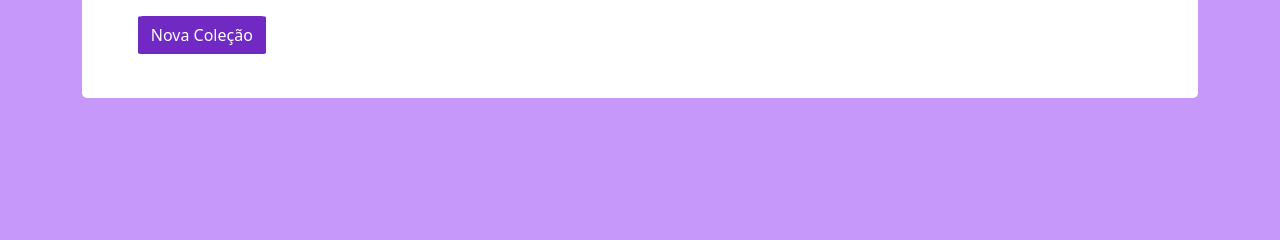
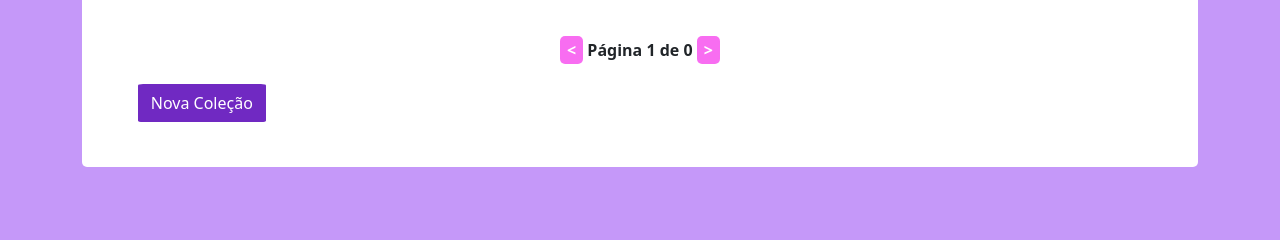
Before and after one commit to laribalera/manga_coll_new, a Flask app: page / in a window 1280 px wide. Shown: the part 534-774 px from the top of the page. Run offline with Flask 3, Linux system fonts and the light colour scheme; data that the repository does not hold is empty; parts of the project's set-up code (start-up, migrations or seed data) failed here and were passed over; some web fonts are replaced.

Commit message:
novas coisas chegaram yayy

```diff
--- a/app.py
+++ b/app.py
@@ -1,4 +1,4 @@
-from flask import Flask, render_template, request, jsonify, send_file, redirect, url_for, flash
+from flask import Flask, render_template, request, jsonify, redirect, url_for, flash
 from werkzeug.utils import secure_filename
 from pymongo import MongoClient
 from bson import ObjectId
@@ -177,9 +177,9 @@ def delete_vol(id):
     try:
         result = collection_volumes.delete_one({'_id': ObjectId(id)})
         if result.deleted_count == 1:
-            return jsonify({'message': 'Arquivo deletado com sucesso'}), 200
+            return jsonify({'message': 'Volume deletado com sucesso'}), 200
         else:
-            return jsonify({'message': 'Arquivo não encontrado'}), 404
+            return jsonify({'message': 'Volume não encontrado'}), 404
     except Exception as e:
         return jsonify({'message': str(e)}), 500
 
@@ -187,11 +187,22 @@ def delete_vol(id):
 @app.route('/delete_col/<id>', methods=['DELETE'])
 def delete_col(id):
     try:
+        col = collection_titles.find_one({'_id': ObjectId(id)})
+        if not col:
+            return jsonify({'message': 'Coleção não encontrada'}), 404
+
+        # delete dos volumes da coleção para otimizar
+        delete_result = collection_volumes.delete_many({'titulo': col['titulo']})
+
+        # delete da coleção
         result = collection_titles.delete_one({'_id': ObjectId(id)})
         if result.deleted_count == 1:
-            return jsonify({'message': 'Arquivo deletado com sucesso'}), 200
+            return jsonify({
+                'message': 'Coleção e volumes deletados com sucesso',
+                'volumes_deletados': delete_result.deleted_count
+            }), 200
         else:
-            return jsonify({'message': 'Arquivo não encontrado'}), 404
+            return jsonify({'message': 'Erro ao deletar a coleção'}), 500
     except Exception as e:
         return jsonify({'message': str(e)}), 500
 
--- a/templates/new_index.html
+++ b/templates/new_index.html
@@ -88,7 +88,7 @@
                 </div>
             </div>
 
-            <table class="table table-resumo mt-5">
+            <table class="table table-resumo mt-5" id="table-col">
                 <thead>
                     <tr>
                         <th scope="col">#</th>
@@ -131,11 +131,18 @@
 
             <input type="hidden" id="titulo_manga" name="titulo_manga" value="">
 
+            <div class="div-pag" id="pag">
+                <div class="pag-btn-group">
+                    <button id="back">&#60;</button>
+                    <span id="pagina"></span>
+                    <button id="next">&#62;</button>
+                </div>
+            </div>
 
             <button type="button" class="btn btn-all" data-bs-toggle="modal" data-bs-target="#exampleModal">
                 Nova Coleção
             </button>
-
+        </div>
         <div class="modal fade" id="detailsModal">
             <div class="modal-dialog modal-lg">
                 <div class="modal-content">
@@ -224,8 +231,63 @@
         </div><!--fim modal cadastro-->
 
         <script>
+            const lines = 10;
+            let current = 1;
+
+            const table = document.getElementById('table-col');
+            const pag = document.getElementById('pag');
+            const back = document.getElementById('back');
+            const next = document.getElementById('next');
+            const pageSpan = document.getElementById('pagina');
+
+            function loadData() {
+                const linhas = table.rows;
+                const allLines = linhas.length - 1;
+                const totalPages = Math.ceil(allLines / lines);
+
+                // Esconde todas as linhas
+                for (let i = 1; i < linhas.length; i++) {
+                    linhas[i].style.display = 'none';
+                }
+
+                const ini = (current - 1) * lines + 1;
+                let end = ini + lines - 1;
+                if (end > allLines) {
+                    end = allLines;
+                }
+
+                for (let i = ini; i <= end; i++) {
+                    linhas[i].style.display = '';
+                }
+
+                pageSpan.innerText = `Página ${current} de ${totalPages}`;
+            }
+
+            function goToPage(pagina) {
+                current = pagina;
+                loadData();
+            }
+
+            back.addEventListener('click', () => {
+                if (current > 1) {
+                    goToPage(current - 1);
+                }
+            });
+
+            next.addEventListener('click', () => {
+                const allLines = table.rows.length - 1;
+                const totalPages = Math.ceil(allLines / lines);
+
+                if (current < totalPages) {
+                    goToPage(current + 1);
+                }
+            });
+
+            loadData();
+        </script>
+        <script>
             function deleteColl(collId) {
-                    if (confirm('Tem certeza de que deseja deletar esta coleção?')) {
+                if (confirm('Tem certeza de que deseja deletar esta coleção? Esta ação irá deletar a coleção e os volumes registrados.')) {
                     fetch(`/delete_col/${collId}`, {
                         method: 'DELETE',
                         headers: {
@@ -280,6 +342,7 @@
             });
     });
         </script>
+
 </body>
 
 </html>
--- a/templates/volumes_page.html
+++ b/templates/volumes_page.html
@@ -176,7 +176,6 @@
 
     </div><!--fim container-->
 
-
     <script>
         function deleteEntry(entryId) {
             if (confirm('Tem certeza de que deseja deletar este volume?')) {
```
Also changed, not shown: README.md. Lines whose indentation alone changed are shown as unchanged.
